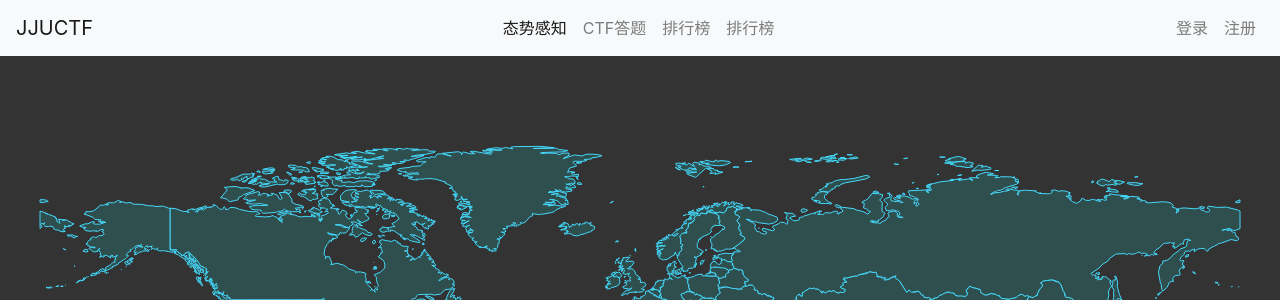
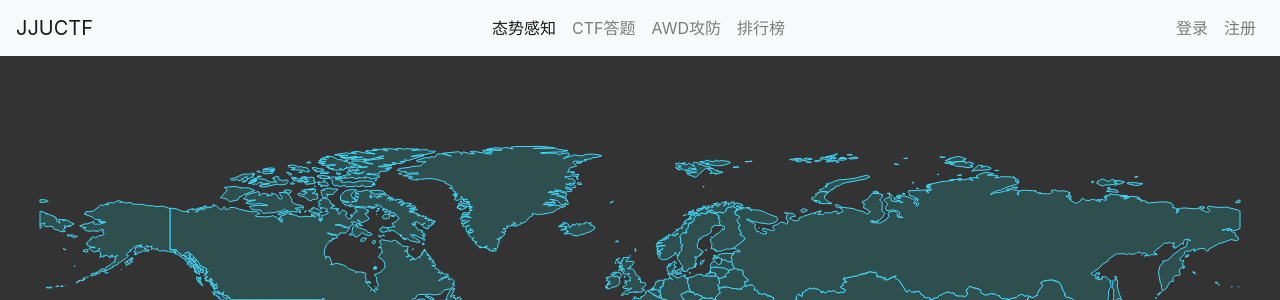
Before and after one commit to BJLIYANLIANG/JJUCTF_V2.0, a Flask app: page / in a window 1280 px wide. Shown: the top 300 px of the page. Run offline with Flask 2, Linux system fonts and the light colour scheme; some libraries are stand-ins or nearby versions.

Commit message:
增加态势感知地图和一些其他界面的UI

```diff
--- a/templates/user/header.html
+++ b/templates/user/header.html
@@ -60,7 +60,7 @@
       </li>
             {% else %}
              <li class="nav-item">
-        <a class="nav-link" href="/awd">排行榜</a>
+        <a class="nav-link" href="/awd">AWD攻防</a>
       </li>
         {% endif %}
         {% if headerType == 'rank' %}
```
